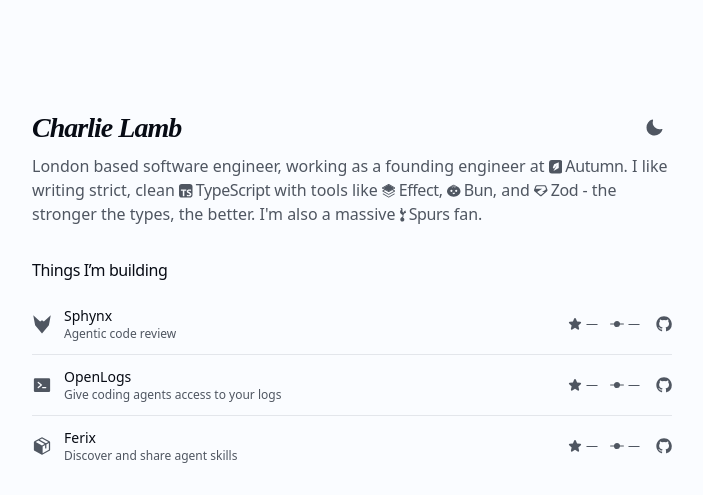
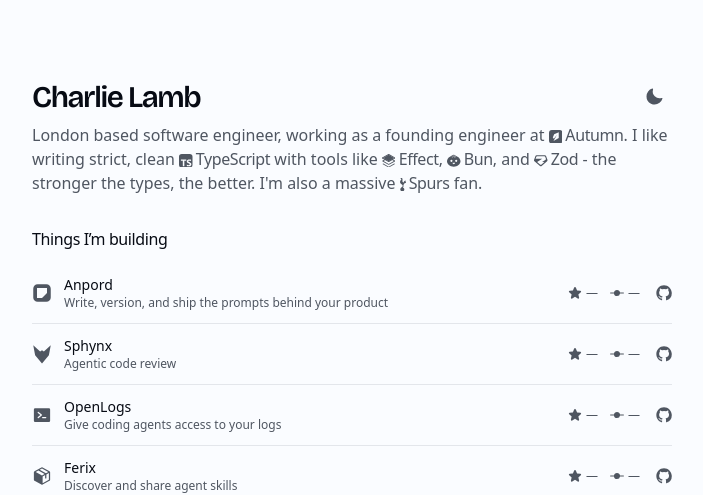
Before and after one commit to charlietlamb/charlielambdotcom, a Next.js app: page / in a window 1280 px wide. Shown: the top 495 px of the page, without its empty margins (288-991 px from the left). Built offline with nearby package versions, Linux system fonts and the light colour scheme; no server answers.

Commit message:
add Anpord project

```diff
--- a/app/globals.css
+++ b/app/globals.css
@@ -3,11 +3,10 @@
 @import "./themes.css";
 
 .name-heading {
-  font-family: serif;
-  font-size: 1.75rem;
-  font-style: italic;
-  font-weight: 700;
-  letter-spacing: -0.035em;
+  font-family: var(--font-bricolage), sans-serif;
+  font-size: 1.875rem;
+  font-weight: 600;
+  letter-spacing: -0.045em;
   line-height: 1;
 }
 
--- a/app/layout.tsx
+++ b/app/layout.tsx
@@ -1,5 +1,5 @@
 import { Databuddy } from "@databuddy/sdk/react";
-import { Geist, Geist_Mono } from "next/font/google";
+import { Bricolage_Grotesque, Geist, Geist_Mono } from "next/font/google";
 import { metadata } from "@/app/metadata";
 import { BackgroundVideo } from "@/components/background-video";
 import { JsonLd } from "@/components/json-ld";
@@ -16,6 +16,12 @@ const geistMono = Geist_Mono({
   subsets: ["latin"],
 });
 
+const bricolage = Bricolage_Grotesque({
+  variable: "--font-bricolage",
+  subsets: ["latin"],
+  weight: "600",
+});
+
 export { metadata };
 
 export default function RootLayout({
@@ -26,7 +32,7 @@ export default function RootLayout({
   return (
     <html lang="en" suppressHydrationWarning>
       <body
-        className={`${geistSans.variable} ${geistMono.variable} antialiased`}
+        className={`${geistSans.variable} ${geistMono.variable} ${bricolage.variable} antialiased`}
       >
         <JsonLd
           baseUrl={
--- /dev/null
+++ b/components/icons/anpord-icon.tsx
@@ -0,0 +1,11 @@
+export function AnpordIcon(props: React.ComponentPropsWithoutRef<"svg">) {
+  return (
+    <svg viewBox="0 0 32 32" aria-hidden="true" fill="currentColor" {...props}>
+      <path
+        fillRule="evenodd"
+        clipRule="evenodd"
+        d="M9 2H23A7 7 0 0 1 30 9V23A7 7 0 0 1 23 30H9A7 7 0 0 1 2 23V9A7 7 0 0 1 9 2ZM8 8H24V16L16 24H8Z"
+      />
+    </svg>
+  );
+}
--- a/components/projects.tsx
+++ b/components/projects.tsx
@@ -5,6 +5,7 @@ import {
   StarIcon,
   TerminalWindowIcon,
 } from "@phosphor-icons/react/ssr";
+import { AnpordIcon } from "@/components/icons/anpord-icon";
 import { GitHubIcon } from "@/components/icons/github-icon";
 import { SphynxIcon } from "@/components/icons/sphynx-icon";
 
@@ -16,6 +17,15 @@ type Repository = {
 type Stats = Record<string, { stars: number; commits: number }>;
 
 const PROJECTS = [
+  {
+    slug: "anpord",
+    name: "Anpord",
+    description: "Write, version, and ship the prompts behind your product",
+    website: "https://anpord.com",
+    icon: (
+      <AnpordIcon className="size-5 shrink-0 text-muted-foreground transition-colors group-hover:text-foreground" />
+    ),
+  },
   {
     slug: "sphynx",
     name: "Sphynx",
@@ -52,6 +62,9 @@ const PROJECTS = [
 ] as const;
 
 const QUERY = `query {
+  anpord: repository(owner: "charlietlamb", name: "anpord") {
+    stargazerCount defaultBranchRef { target { ... on Commit { history { totalCount } } } }
+  }
   sphynx: repository(owner: "charlietlamb", name: "sphynx") {
     stargazerCount defaultBranchRef { target { ... on Commit { history { totalCount } } } }
   }
```
